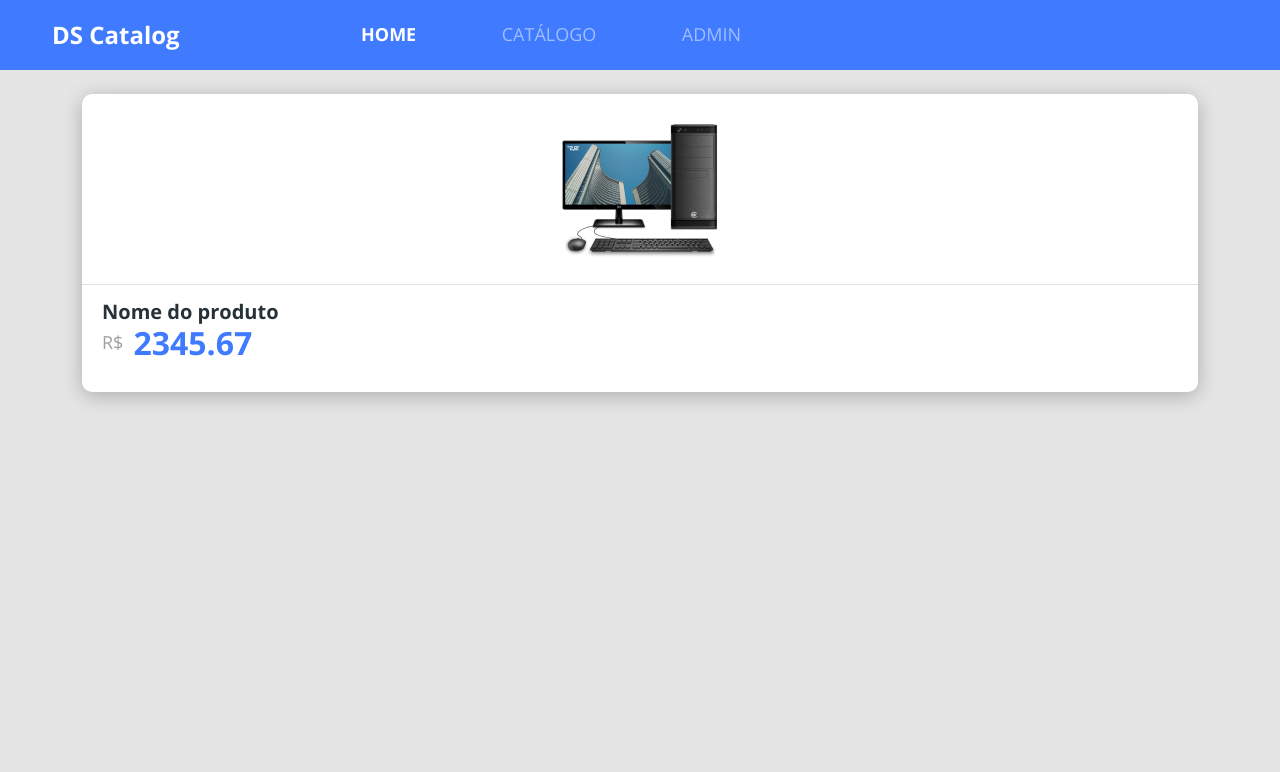
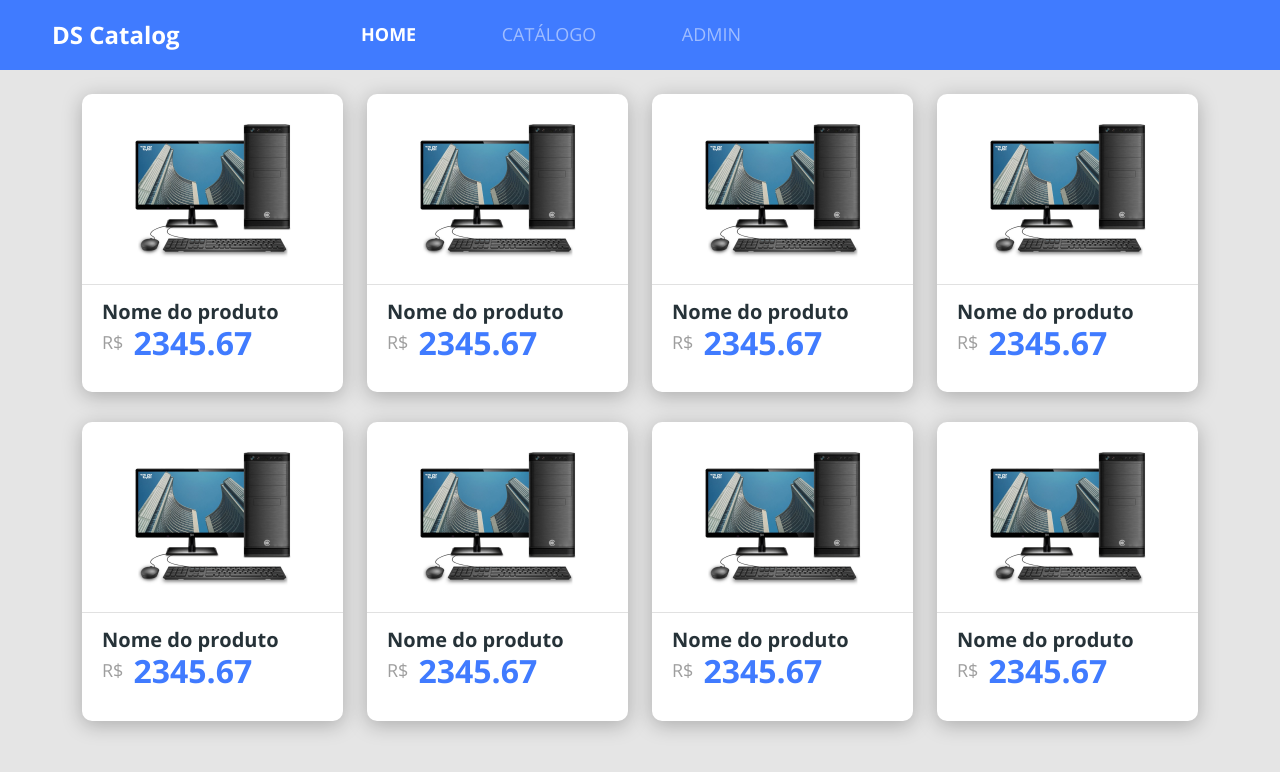
Before and after one commit to westorres9/dscatalogValidationOauth2, a React (Create React App) app in the folder frontend/: page / in a window 1280 px wide. Shown: the top 772 px of the page. Built offline with nearby package versions, Linux system fonts and the light colour scheme.

Commit message:
grid sytem on Page Catalog

```diff
--- a/frontend/src/pages/Catalog/index.tsx
+++ b/frontend/src/pages/Catalog/index.tsx
@@ -6,7 +6,32 @@
         <>
             <Navbar/>
             <div className="container my-4">
-                <ProductCard/>
+                <div className="row">
+                    <div className="col-sm-6 col-lg-4 col-xl-3">
+                        <ProductCard/>
+                    </div>
+                    <div className="col-sm-6 col-lg-4 col-xl-3">
+                        <ProductCard/>
+                    </div>
+                    <div className="col-sm-6 col-lg-4 col-xl-3">
+                        <ProductCard/>
+                    </div>
+                    <div className="col-sm-6 col-lg-4 col-xl-3">
+                        <ProductCard/>
+                    </div>
+                    <div className="col-sm-6 col-lg-4 col-xl-3">
+                        <ProductCard/>
+                    </div>
+                    <div className="col-sm-6 col-lg-4 col-xl-3">
+                        <ProductCard/>
+                    </div>
+                    <div className="col-sm-6 col-lg-4 col-xl-3">
+                        <ProductCard/>
+                    </div>
+                    <div className="col-sm-6 col-lg-4 col-xl-3">
+                        <ProductCard/>
+                    </div>
+                </div>
             </div>
         </>
 
```
